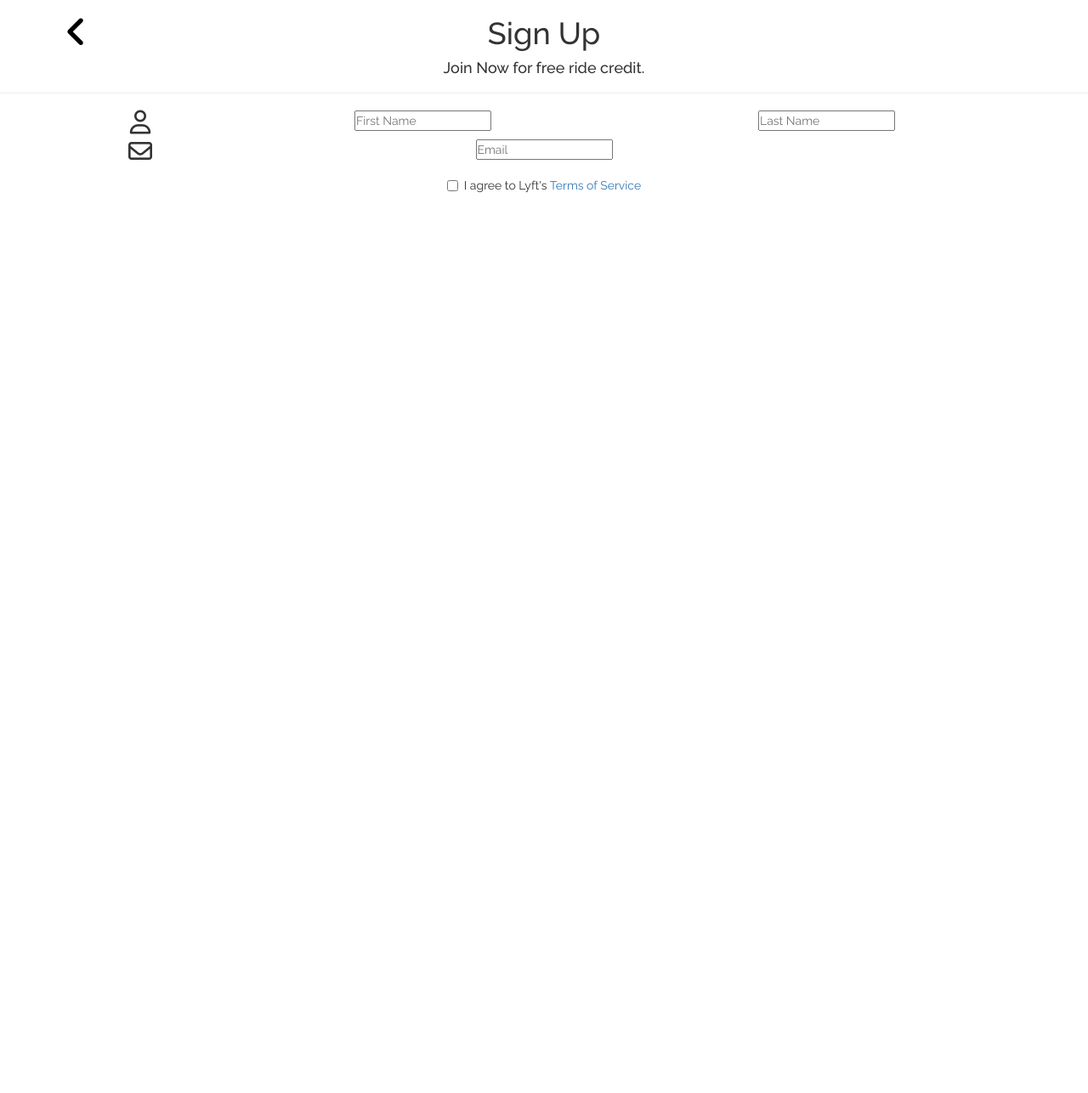
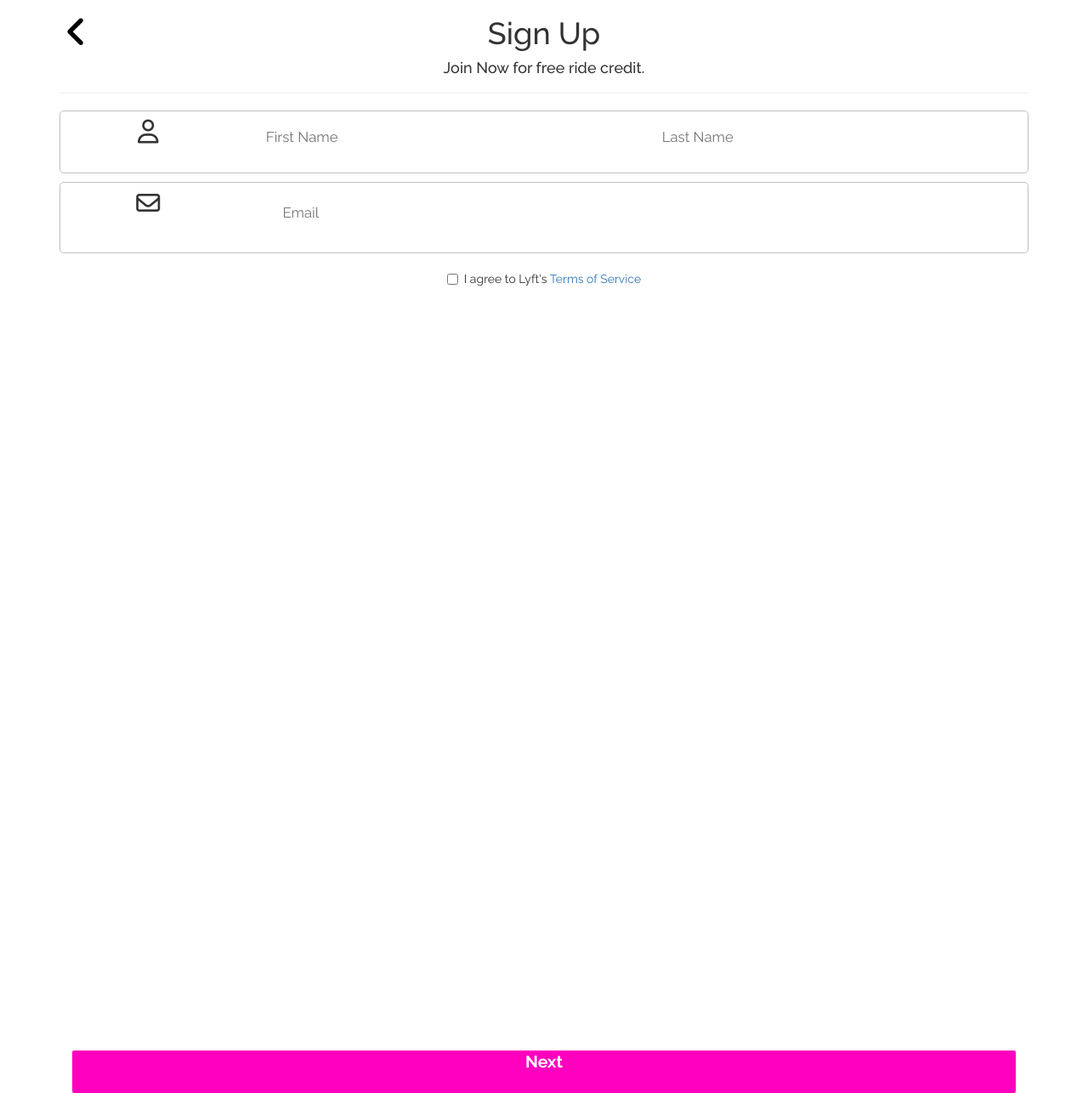
Before and after one commit to luisaGonzales/lyft-app, a plain HTML site: page registroDatos.html in a window 1280 px wide. Shown: the whole page at 85% size. Before the commit the page ends 800 px from the top, so only its background shows below. Drawn offline with nearby package versions, Linux system fonts and the light colour scheme.

Commit message:
Seccion de Registro de Datos

```diff
--- a/assets/css/style.css
+++ b/assets/css/style.css
@@ -1,4 +1,4 @@
-*{
+* {
     margin: 0;
     padding: 0;
     /* outline-color:red;
@@ -7,19 +7,21 @@
     font-family: 'Raleway', sans-serif;
 }
 
+
 /* Sección de Inicio */
-#inicio{
+
+#inicio {
     background-image: url(../img/fondo.gif);
     background-size: cover;
     height: 670px;
 }
 
-#inicio .logo{
+#inicio .logo {
     width: 30%;
     margin-top: 5%;
 }
 
-#inicio a{
+#inicio a {
     color: white;
     font-size: 140%;
     padding: inherit;
@@ -30,27 +32,28 @@
     font-weight: bold;
 }
 
-#inicio #btnLogin{
+#inicio #btnLogin {
     position: absolute;
     bottom: 8%;
     left: 0;
 }
 
-#inicio #btnSignup{
+#inicio #btnSignup {
     position: absolute;
     bottom: 8%;
     right: 0;
 }
 
-#inicio #signUp{
+#inicio #signUp {
     background: -webkit-linear-gradient(90deg, rgb(35, 24, 87), rgba(255, 0, 191, 0.80));
     background: linear-gradient(90deg, rgb(35, 24, 87), rgba(255, 0, 191, 0.80));
     border: 2px solid white;
 }
 
-#inicio #signUp:hover{
+#inicio #signUp:hover {
     font-weight: bold;
 }
+
 
 /* Sección Registro */
 
@@ -58,17 +61,17 @@
     height: 550px;
 }
 
-.btnVolver{
+.btnVolver {
     position: absolute;
     top: 2%;
     left: 6%;
 }
 
-.btnVolver a{
-	color: black;
+.btnVolver a {
+    color: black;
 }
 
-.btnVolver a:hover{
+.btnVolver a:hover {
     font-size: 0.8em;
 }
 
@@ -78,20 +81,22 @@
     padding: 5px 0px !important;
 }
 
-#registro #inputTelefono{
-        border: 1px solid silver;
-        border-radius: 5px;
-        padding: 10px;
-        margin: 10px 0;
+#inputTelefono,
+#inputNombre,
+#inputEmail {
+    border: 1px solid silver;
+    border-radius: 5px;
+    padding: 10px;
+    margin: 10px 0;
 }
 
-#registro #inputTelefono input{
+#registro #inputTelefono input {
     border: none;
     outline: none;
     color: #2b2b2b2b;
 }
 
-#registro #siguiente{
+#registro #siguiente {
     position: absolute;
     bottom: 4%;
     font-family: 'Raleway', sans-serif;
@@ -106,15 +111,69 @@
     border-radius: 2px;
 }
 
-.btn-info:hover{
+.btn-info:hover {
     background-color: #FF00BF;
     color: white;
 }
 
-.btn-info.focus, .btn-info:focus{
+.btn-info.focus,
+.btn-info:focus {
     background-color: #FF00BF;
 }
-.row{
+
+.row {
     margin-right: 0;
     margin-left: 0;
 }
+
+
+/* Sección Registro de Datos */
+
+.registroDatos input {
+    width: 90%;
+    border: none;
+    outline: none;
+}
+
+.registroDatos {
+    border: 1px solid silver;
+    border-radius: 5px;
+    padding: 10px;
+    margin: 10px 0;
+}
+
+#nombre,
+#apellido,
+#email {
+    border: none !important;
+    outline: none !important;
+    color: #2b2b2b2b;
+    width: 90%;
+    padding: 2%;
+    font-size: 1.2em;
+}
+
+#registroDatos .siguiente{
+    background-color: #FF00BF;
+    color: white;
+    border: none;
+    width: 100%;
+    height: 50px;
+    border-radius: 2px;
+    text-align: center;
+    margin: 0 auto;
+}
+
+#registroDatos .siguiente a{
+    color: white;
+    font-size: 140%;
+    text-decoration: none;
+    border-radius: 2%;
+    font-weight: bold;
+    text-align: center;
+    padding: inherit;
+}
+
+#registroDatos .checkbox{
+    padding-bottom: 80%;
+}
--- a/registroDatos.html
+++ b/registroDatos.html
@@ -16,7 +16,7 @@
 </head>
 
 <body>
-    <section id="registroDatos">
+    <section id="registroDatos" class="container text-center">
         <header>
             <div class="btnVolver">
                 <a href="registro.html"><i class="fa fa-angle-left fa-3x" aria-hidden="true"></i></a>
@@ -25,22 +25,20 @@
             <h4 class="text-center">Join Now for free ride credit.</h4>
             <hr>
         </header>
-    </section>
-    <section class="container text-center">
-        <div class="row">
+        <div class="row" id="inputNombre">
             <div class="col-sm-2 col-xs-2 text-center">
                 <i class="fa fa-user-o fa-2x"></i>
             </div>
             <div class="col-sm-5 col-xs-5">
-                <input type="text" placeholder="First Name" required data-validation-required-message="Please enter your name.">
+                <input id="nombre" type="text" placeholder="First Name" required data-validation-required-message="Please enter your name.">
                 <p class="help-block text-danger"></p>
             </div>
             <div class="col-sm-5 col-xs-5">
-                <input type="text" placeholder="Last Name" required data-validation-required-message="Please enter your lastname.">
+                <input id="apellido" type="text" placeholder="Last Name" required data-validation-required-message="Please enter your lastname.">
                 <p class="help-block text-danger"></p>
             </div>
         </div>
-        <div class="row">
+        <div class="row" id="inputEmail">
             <div class="col-sm-2 col-xs-2 text-center">
                 <i class="fa fa-envelope-o fa-2x"></i>
             </div>
@@ -50,12 +48,19 @@
             </div>
         </div>
         <div class="row">
-                <div class="col-xs-12 col-sm-12">
-                    <div class="checkbox">
-                        <label><input type="checkbox">I agree to Lyft's <a href="#"> Terms of Service</a></label>
-                    </div>
+            <div class="col-xs-12 col-sm-12">
+                <div class="checkbox">
+                    <label><input type="checkbox" required>I agree to Lyft's <a href="#"> Terms of Service</a></label>
                 </div>
             </div>
+        </div>
+        <div class="row text-center">
+            <div class="col-xs-12 col-sm-12">
+                <div class="siguiente">
+                   <a href="mapa.html">Next</a>
+                </div>
+            </div>
+        </div>
     </section>
 
     <!-- jQuery -->
```
Also changed, not shown: mapa.html (added).
